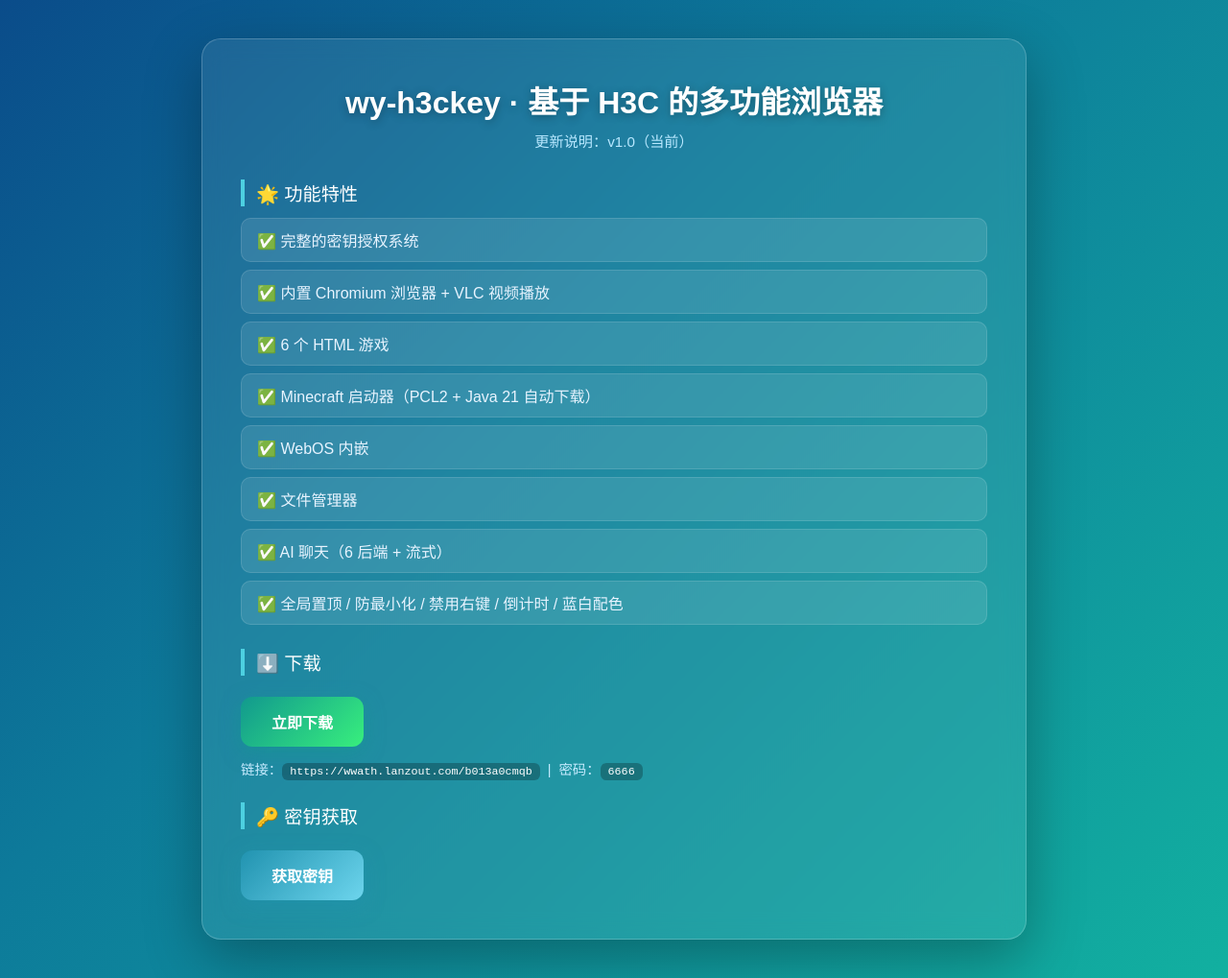
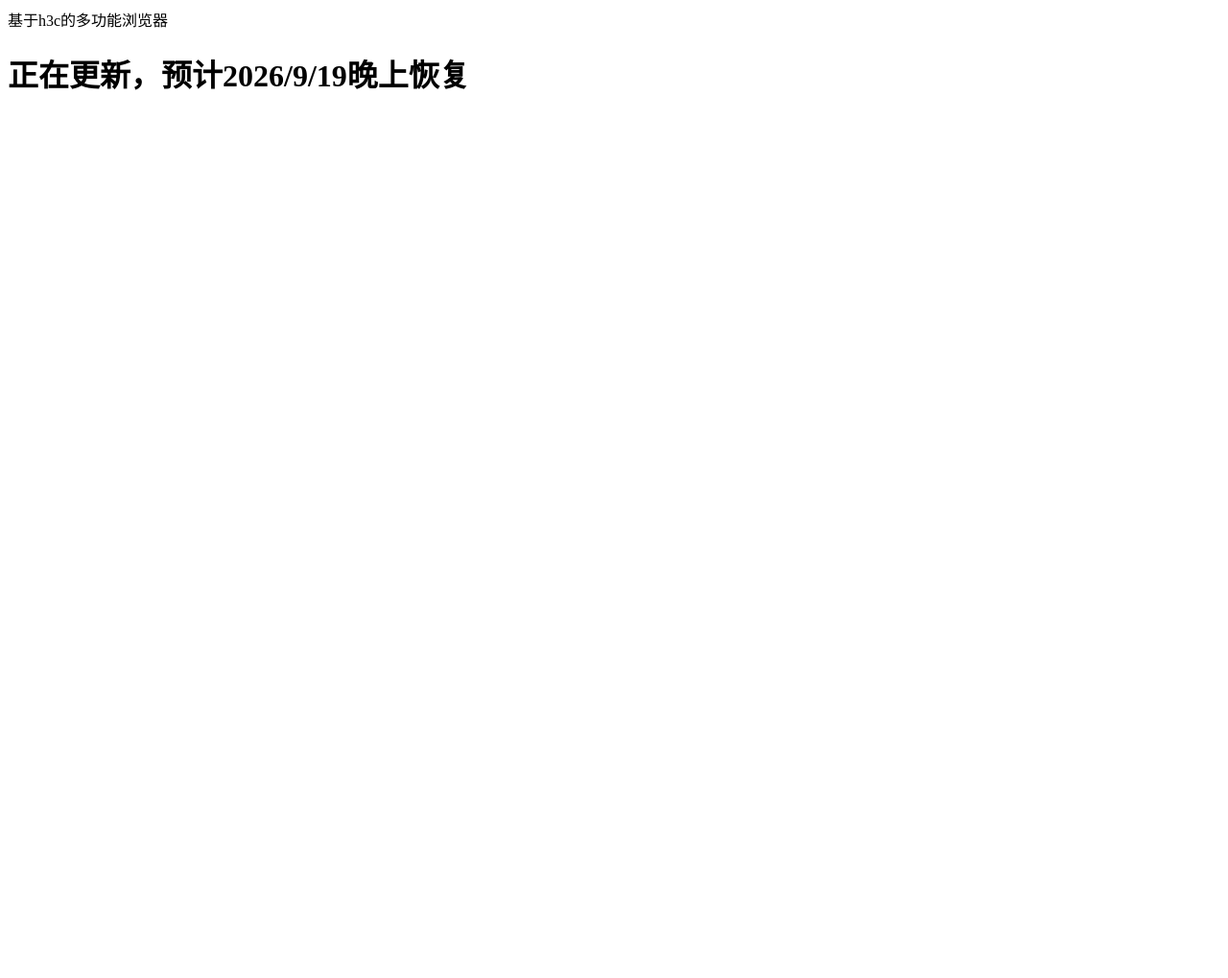
Before and after one commit to ping642/h3ckey, a plain HTML site: page index.html in a window 1280 px wide. Shown: the whole page at 96% size. After the commit the page ends 800 px from the top, so only its background shows below. Drawn offline with Linux system fonts and the light colour scheme.

Commit message:
index.html

```diff
--- a/index.html
+++ b/index.html
@@ -1,212 +1,8 @@
-<!DOCTYPE html>
-<html lang="zh-CN">
-<head>
-<meta charset="UTF-8">
-<meta name="viewport" content="width=device-width, initial-scale=1.0">
-<title>wy-h3ckey - 基于H3C的多功能浏览器</title>
-<style>
-  * { margin: 0; padding: 0; box-sizing: border-box; }
-  body {
-    font-family: "Microsoft YaHei", "PingFang SC", sans-serif;
-    min-height: 100vh;
-    background: linear-gradient(135deg, #0a4c8a 0%, #0d7a9a 40%, #12b0a0 100%);
-    color: #e8f4ff;
-    padding: 40px 20px;
-  }
-  .container {
-    max-width: 860px;
-    margin: 0 auto;
-    background: rgba(255,255,255,0.08);
-    backdrop-filter: blur(12px);
-    border: 1px solid rgba(255,255,255,0.2);
-    border-radius: 20px;
-    padding: 40px;
-    box-shadow: 0 20px 60px rgba(0,0,0,0.3);
-  }
-  h1 {
-    font-size: 2em;
-    text-align: center;
-    margin-bottom: 8px;
-    color: #ffffff;
-    text-shadow: 0 2px 10px rgba(0,0,0,0.3);
-  }
-  .version {
-    text-align: center;
-    color: #b8e8ff;
-    font-size: 0.95em;
-    margin-bottom: 30px;
-  }
-  .section-title {
-    font-size: 1.2em;
-    color: #ffffff;
-    margin: 25px 0 12px;
-    padding-left: 12px;
-    border-left: 4px solid #4dd0e1;
-  }
-  ul.features {
-    list-style: none;
-    padding: 0;
-  }
-  ul.features li {
-    padding: 10px 16px;
-    margin-bottom: 8px;
-    background: rgba(255,255,255,0.1);
-    border-radius: 10px;
-    border: 1px solid rgba(255,255,255,0.12);
-    transition: transform 0.2s, background 0.2s;
-  }
-  ul.features li:hover {
-    transform: translateX(6px);
-    background: rgba(255,255,255,0.18);
-  }
-  .btn {
-    display: inline-block;
-    padding: 14px 32px;
-    margin: 10px 8px 0 0;
-    border: none;
-    border-radius: 12px;
-    font-size: 1em;
-    cursor: pointer;
-    text-decoration: none;
-    transition: transform 0.2s, box-shadow 0.2s;
-    font-weight: bold;
-  }
-  .btn:hover { transform: translateY(-3px); }
-  .btn-download {
-    background: linear-gradient(135deg, #11998e, #38ef7d);
-    color: #fff;
-    box-shadow: 0 6px 20px rgba(17,153,142,0.5);
-  }
-  .btn-key {
-    background: linear-gradient(135deg, #2193b0, #6dd5ed);
-    color: #fff;
-    box-shadow: 0 6px 20px rgba(33,147,176,0.5);
-  }
-  .download-info {
-    margin-top: 12px;
-    font-size: 0.9em;
-    color: #c8ecff;
-  }
-  .download-info code {
-    background: rgba(0,0,0,0.25);
-    padding: 2px 8px;
-    border-radius: 6px;
-    color: #fff;
-  }
-  /* 密钥弹窗 */
-  .modal-mask {
-    display: none;
-    position: fixed; inset: 0;
-    background: rgba(0,0,0,0.6);
-    z-index: 100;
-    align-items: center;
-    justify-content: center;
-  }
-  .modal-mask.active { display: flex; }
-  .modal {
-    background: linear-gradient(135deg, #0d7a9a, #0a4c8a);
-    border: 1px solid rgba(255,255,255,0.25);
-    border-radius: 18px;
-    padding: 32px;
-    max-width: 440px;
-    width: 90%;
-    text-align: center;
-    box-shadow: 0 20px 60px rgba(0,0,0,0.5);
-  }
-  .modal h3 { color: #fff; margin-bottom: 16px; }
-  .modal p { color: #d0ecff; margin: 12px 0; line-height: 1.6; }
-  .status {
-    min-height: 50px;
-    padding: 14px;
-    margin: 16px 0;
-    border-radius: 10px;
-    background: rgba(0,0,0,0.25);
-    font-size: 0.95em;
-    color: #b8e8ff;
-  }
-  .status .dot {
-    display: inline-block;
-    width: 8px; height: 8px;
-    background: #38ef7d;
-    border-radius: 50%;
-    margin-right: 8px;
-    animation: blink 1s infinite;
-  }
-  @keyframes blink { 0%,100%{opacity:1;} 50%{opacity:0.3;} }
-  .contact {
-    color: #ffd54f;
-    font-weight: bold;
-    font-size: 1.05em;
-  }
-  .btn-close {
-    background: rgba(255,255,255,0.15);
-    color: #fff;
-    margin-top: 8px;
-  }
-</style>
-</head>
-<body>
-<div class="container">
-  <h1>wy-h3ckey · 基于 H3C 的多功能浏览器</h1>
-  <div class="version">更新说明：v1.0（当前）</div>
-
-  <div class="section-title">🌟 功能特性</div>
-  <ul class="features">
-    <li>✅ 完整的密钥授权系统</li>
-    <li>✅ 内置 Chromium 浏览器 + VLC 视频播放</li>
-    <li>✅ 6 个 HTML 游戏</li>
-    <li>✅ Minecraft 启动器（PCL2 + Java 21 自动下载）</li>
-    <li>✅ WebOS 内嵌</li>
-    <li>✅ 文件管理器</li>
-    <li>✅ AI 聊天（6 后端 + 流式）</li>
-    <li>✅ 全局置顶 / 防最小化 / 禁用右键 / 倒计时 / 蓝白配色</li>
-  </ul>
-
-  <div class="section-title">⬇️ 下载</div>
-  <a class="btn btn-download" href="https://wwath.lanzout.com/b013a0cmqb" target="_blank" rel="noopener">立即下载</a>
-  <div class="download-info">
-    链接：<code>https://wwath.lanzout.com/b013a0cmqb</code> &nbsp;|&nbsp; 密码：<code>6666</code>
-  </div>
-
-  <div class="section-title">🔑 密钥获取</div>
-  <button class="btn btn-key" onclick="openKey()">获取密钥</button>
-</div>
-
-<!-- 密钥弹窗 -->
-<div class="modal-mask" id="keyModal">
-  <div class="modal">
-    <h3>密钥授权验证</h3>
-    <div class="status" id="status">
-      <span class="dot"></span>正在向 wy 发起前端联机验证…
-    </div>
-    <p id="contactInfo" style="display:none;">
-      验证完成，需要联系 <span class="contact">1497513774@qq.com</span> 获取验证码
-    </p>
-    <button class="btn btn-close" onclick="closeKey()">关闭</button>
-  </div>
-</div>
-
-<script>
-  let timer = null;
-  function openKey() {
-    const modal = document.getElementById('keyModal');
-    const status = document.getElementById('status');
-    const contactInfo = document.getElementById('contactInfo');
-    modal.classList.add('active');
-    status.style.display = 'block';
-    status.innerHTML = '<span class="dot"></span>正在向 wy 发起前端联机验证…（约 5 秒）';
-    contactInfo.style.display = 'none';
-
-    clearTimeout(timer);
-    timer = setTimeout(() => {
-      status.style.display = 'none';
-      contactInfo.style.display = 'block';
-    }, 5000);
-  }
-  function closeKey() {
-    clearTimeout(timer);
-    document.getElementById('keyModal').classList.remove('active');
-  }
-</script>
-</body>
+<html>
+ <hand>
+  <tittle>基于h3c的多功能浏览器</tittle>
+ </hand>
+ <body>
+  <h1>正在更新，预计2026/9/19晚上恢复</h1>
+ </body>
 </html>
```
